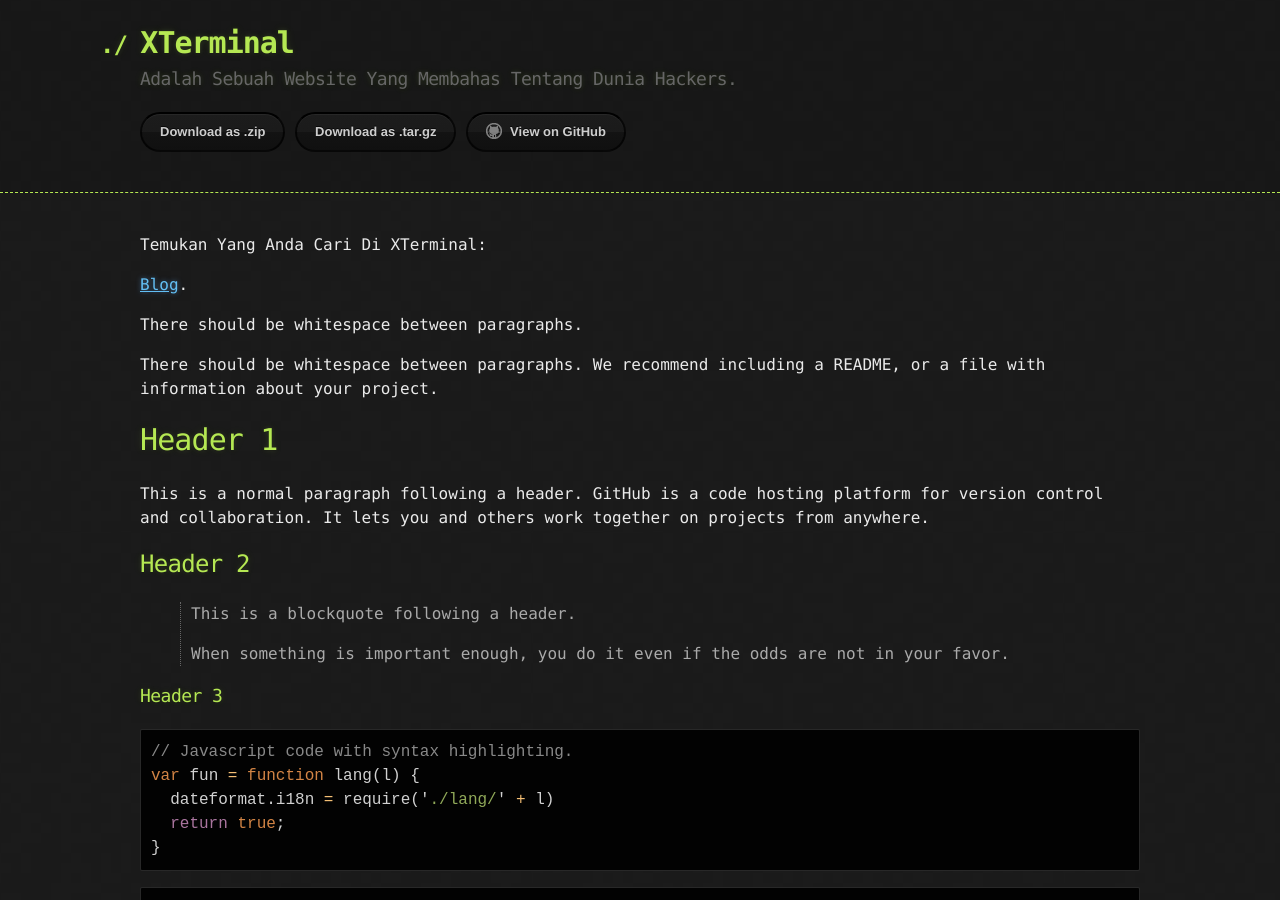
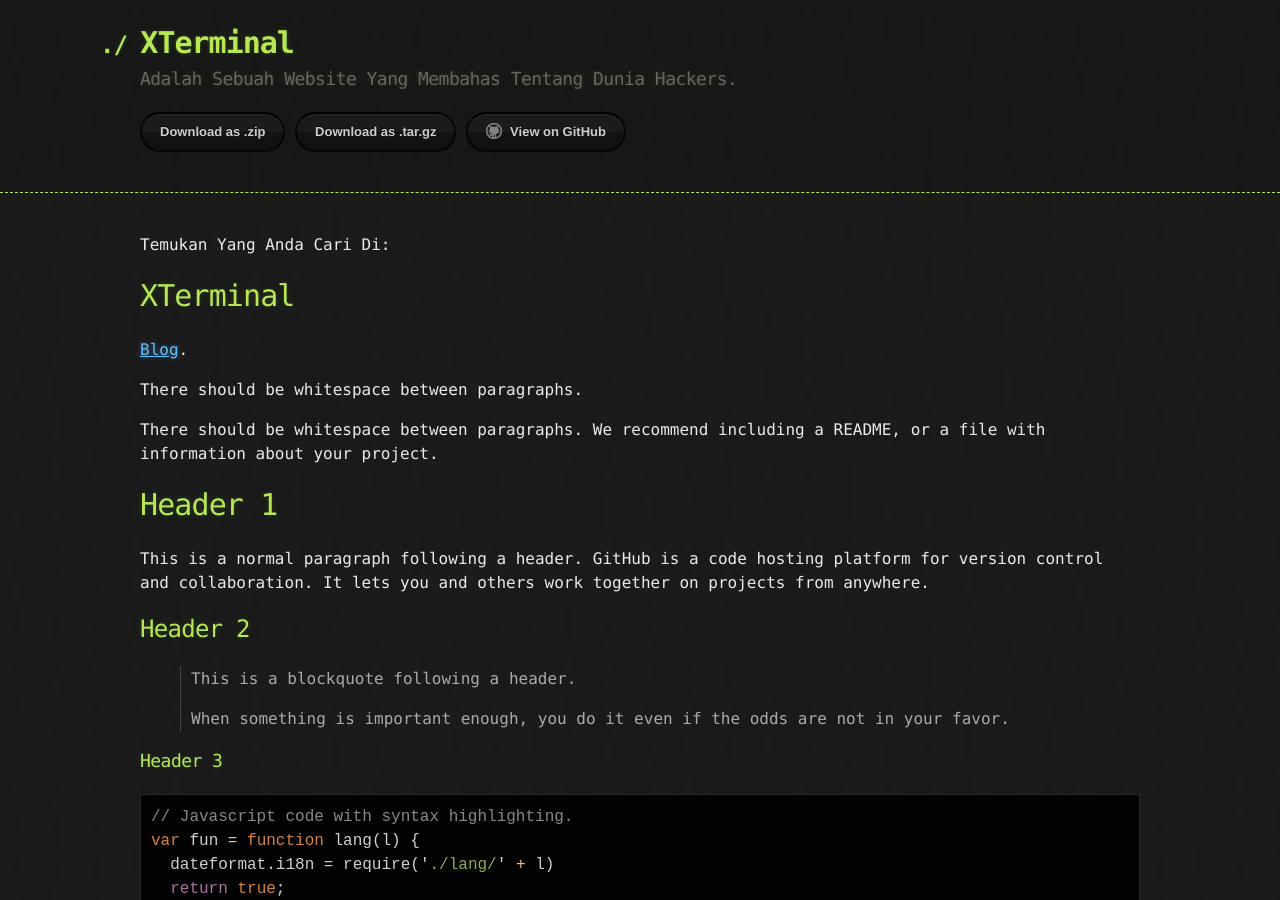
Before and after one commit to AWeb41/XTerminal, a Jekyll site: the page built from index.md, in a window 1280 px wide and 900 px high. Built offline with Jekyll 4.4.1, drawn with Linux system fonts in a browser that asks for light colours.

```diff
--- a/index.md
+++ b/index.md
@@ -2,7 +2,9 @@
 layout: default
 ---
 
-Temukan Yang Anda Cari Di XTerminal:
+Temukan Yang Anda Cari Di:
+
+# XTerminal
 
 [Blog](./another-page.html).
 
```
